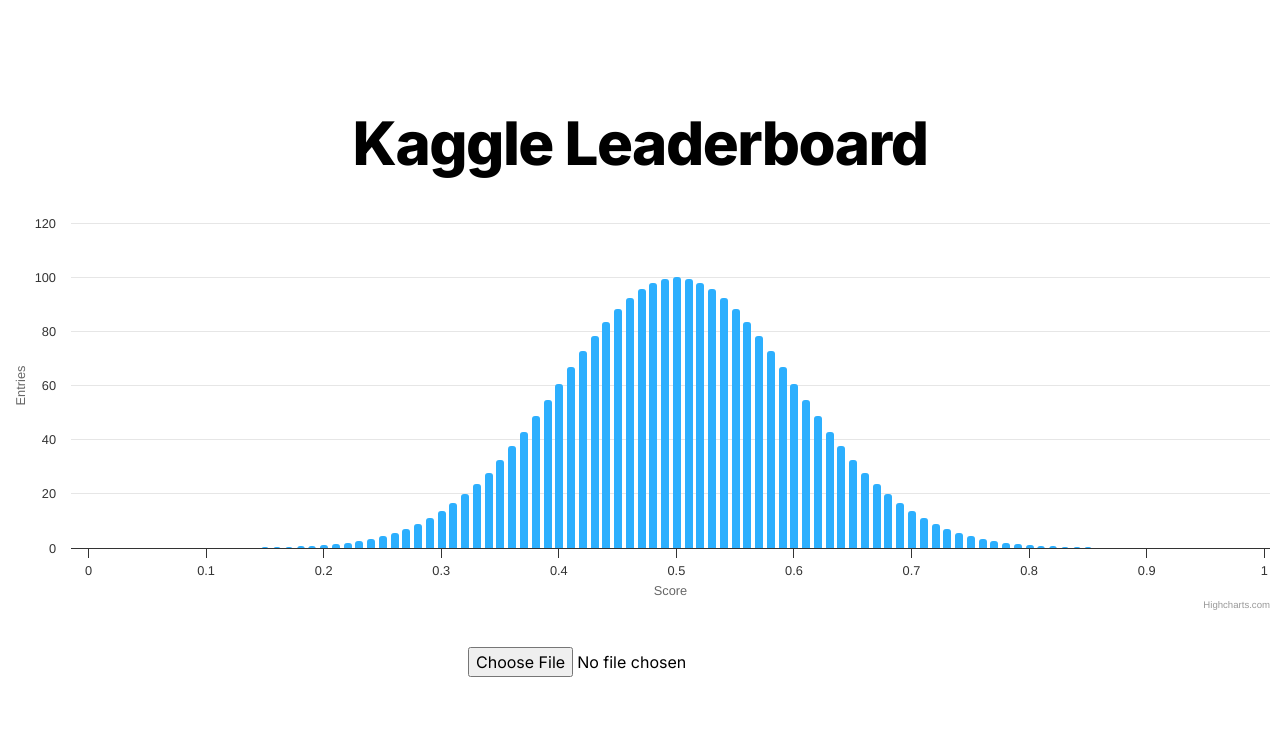
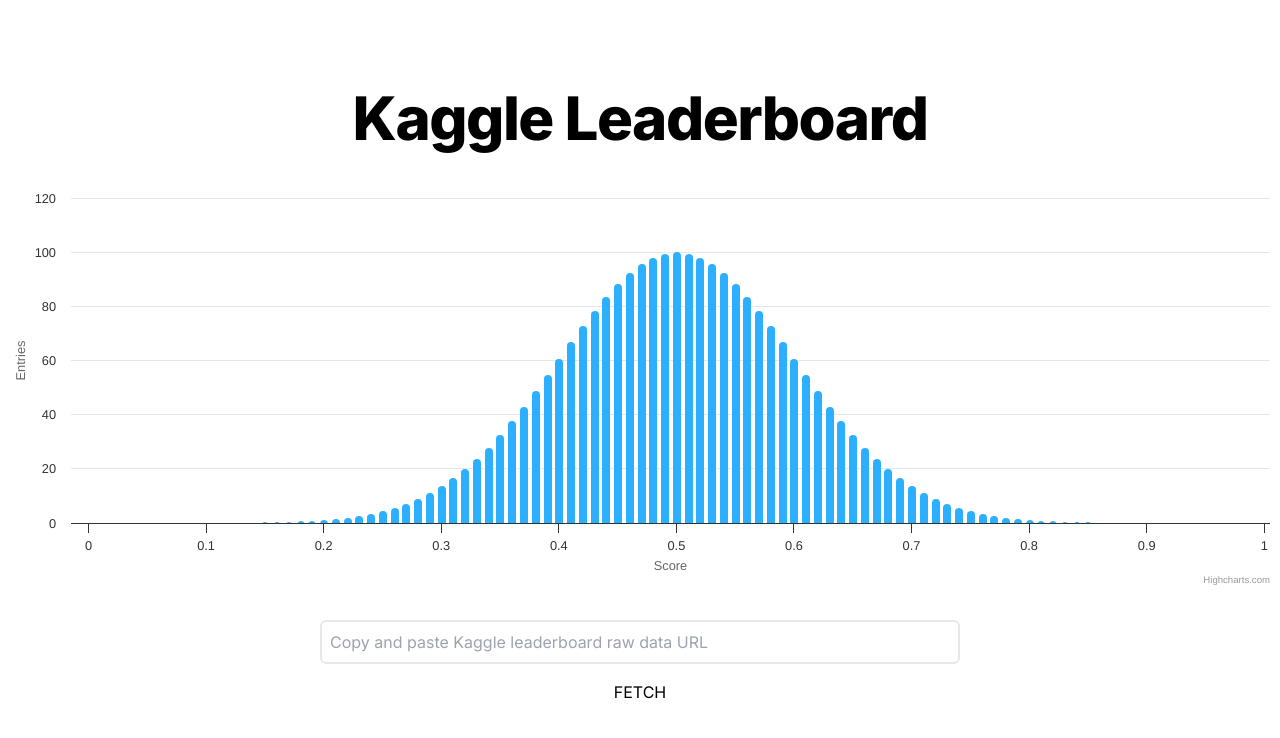
Before and after one commit to eddielin0926/kaggle-leaderboard, a Next.js app: page / in a window 1280 px wide. Shown: the top 738 px of the page. Built offline with nearby package versions, Linux system fonts and the light colour scheme.

Commit message:
feat: :sparkles: fetching raw data from kaggle

```diff
--- a/package.json
+++ b/package.json
@@ -9,14 +9,17 @@
     "lint": "next lint"
   },
   "dependencies": {
+    "axios": "^1.6.7",
     "highcharts": "^11.3.0",
     "highcharts-react-official": "^3.2.1",
+    "jszip": "^3.10.1",
     "next": "14.1.0",
     "papaparse": "^5.4.1",
     "react": "^18",
     "react-dom": "^18"
   },
   "devDependencies": {
+    "@types/axios": "^0.14.0",
     "@types/node": "^20",
     "@types/papaparse": "^5.3.14",
     "@types/react": "^18",
--- a/src/app/page.tsx
+++ b/src/app/page.tsx
@@ -1,8 +1,11 @@
 "use client";
 
 import Leaderboard from "@/components/Leaderboard";
+import LoadingIcon from "@/components/LoadingIcon";
+import axios from "axios";
+import JSZip from "jszip";
 import Papa, { ParseResult } from "papaparse";
-import React, { useEffect, useState } from "react";
+import { useEffect, useState } from "react";
 
 type Record = {
   Rank: string;
@@ -16,6 +19,8 @@
 
 export default function Home() {
   const [data, setData] = useState<number[][]>([]);
+  const [url, setUrl] = useState("");
+  const [loading, setLoading] = useState(false);
 
   useEffect(() => {
     // Generate an 2d array of bell curve data
@@ -30,17 +35,41 @@
     setData(data);
   }, []);
 
-  const handleFile = (event: React.ChangeEvent<HTMLInputElement>) => {
-    if (!event.target.files) return;
-    Papa.parse(event.target.files[0], {
+  const onClick = async () => {
+    setLoading(true);
+
+    axios({
+      url: url,
+      method: "GET",
+      responseType: "arraybuffer",
+    })
+      .then((res) => {
+        JSZip.loadAsync(res.data)
+          .then((zip) => {
+            const filename = Object.keys(zip.files)[0];
+            return zip.file(filename)?.async("string");
+          })
+          .then((text) => {
+            if (!text) return;
+
+            Papa.parse(text, {
               header: true,
               skipEmptyLines: true,
               complete: (result: ParseResult<Record>) => {
-        const csvValues: string[] = [];
+                setData(calcFrequency(result.data));
+                setLoading(false);
+              },
+            });
+          });
+      })
+      .catch((err) => {
+        console.error(err);
+        setLoading(false);
+      });
+  };
 
-        result.data.map((d) => {
-          csvValues.push(d.Score);
-        });
+  const calcFrequency = (data: Record[]) => {
+    const csvValues = data.map((d) => d.Score);
 
     // csvalues is string array of numbers. ex ["0.1", "0.2", "0.3", ...]
     // count the frequency of each score in bin of 0.0001
@@ -56,9 +85,7 @@
       value as number,
     ]);
 
-        setData(rst);
-      },
-    });
+    return rst;
   };
 
   return (
@@ -73,12 +100,20 @@
         </div>
         <br />
         <input
-          type="file"
-          name="file"
-          accept=".csv"
-          onChange={handleFile}
-          style={{ display: "block", margin: "10px auto" }}
+          type="text"
+          name="url"
+          id="url"
+          value={url}
+          onChange={(e) => setUrl(e.target.value)}
+          placeholder="Copy and paste Kaggle leaderboard raw data URL"
+          className="w-1/2 p-2 m-2 border-2 border-gray-200 rounded-md"
         />
+        <div className="flex items-center">
+          <button onClick={onClick} className="m-2">
+            FETCH
+          </button>
+          {loading && <LoadingIcon />}
+        </div>
       </main>
     </>
   );
--- a/src/components/Leaderboard.tsx
+++ b/src/components/Leaderboard.tsx
@@ -59,6 +59,7 @@
           column: {
             pointPadding: 0.2,
             borderWidth: 0,
+            borderRadius: 20,
             groupPadding: 0,
             shadow: false,
           },
--- /dev/null
+++ b/src/components/LoadingIcon.tsx
@@ -0,0 +1,24 @@
+function LoadingIcon() {
+  return (
+    <div className="inline-block">
+      <svg
+        aria-hidden="true"
+        className="w-5 h-5 mr-2 text-gray-200 animate-spin dark:text-gray-300 fill-blue-600"
+        viewBox="0 0 100 101"
+        fill="none"
+        xmlns="http://www.w3.org/2000/svg"
+      >
+        <path
+          d="M100 50.5908C100 78.2051 77.6142 100.591 50 100.591C22.3858 100.591 0 78.2051 0 50.5908C0 22.9766 22.3858 0.59082 50 0.59082C77.6142 0.59082 100 22.9766 100 50.5908ZM9.08144 50.5908C9.08144 73.1895 27.4013 91.5094 50 91.5094C72.5987 91.5094 90.9186 73.1895 90.9186 50.5908C90.9186 27.9921 72.5987 9.67226 50 9.67226C27.4013 9.67226 9.08144 27.9921 9.08144 50.5908Z"
+          fill="currentColor"
+        />
+        <path
+          d="M93.9676 39.0409C96.393 38.4038 97.8624 35.9116 97.0079 33.5539C95.2932 28.8227 92.871 24.3692 89.8167 20.348C85.8452 15.1192 80.8826 10.7238 75.2124 7.41289C69.5422 4.10194 63.2754 1.94025 56.7698 1.05124C51.7666 0.367541 46.6976 0.446843 41.7345 1.27873C39.2613 1.69328 37.813 4.19778 38.4501 6.62326C39.0873 9.04874 41.5694 10.4717 44.0505 10.1071C47.8511 9.54855 51.7191 9.52689 55.5402 10.0491C60.8642 10.7766 65.9928 12.5457 70.6331 15.2552C75.2735 17.9648 79.3347 21.5619 82.5849 25.841C84.9175 28.9121 86.7997 32.2913 88.1811 35.8758C89.083 38.2158 91.5421 39.6781 93.9676 39.0409Z"
+          fill="currentFill"
+        />
+      </svg>
+    </div>
+  );
+}
+
+export default LoadingIcon;
```
Also changed, not shown: test.ts (added, +57 -0 lines), 1 other file (tests, documents, lock files or other folders). Lines whose indentation alone changed are shown as unchanged.
